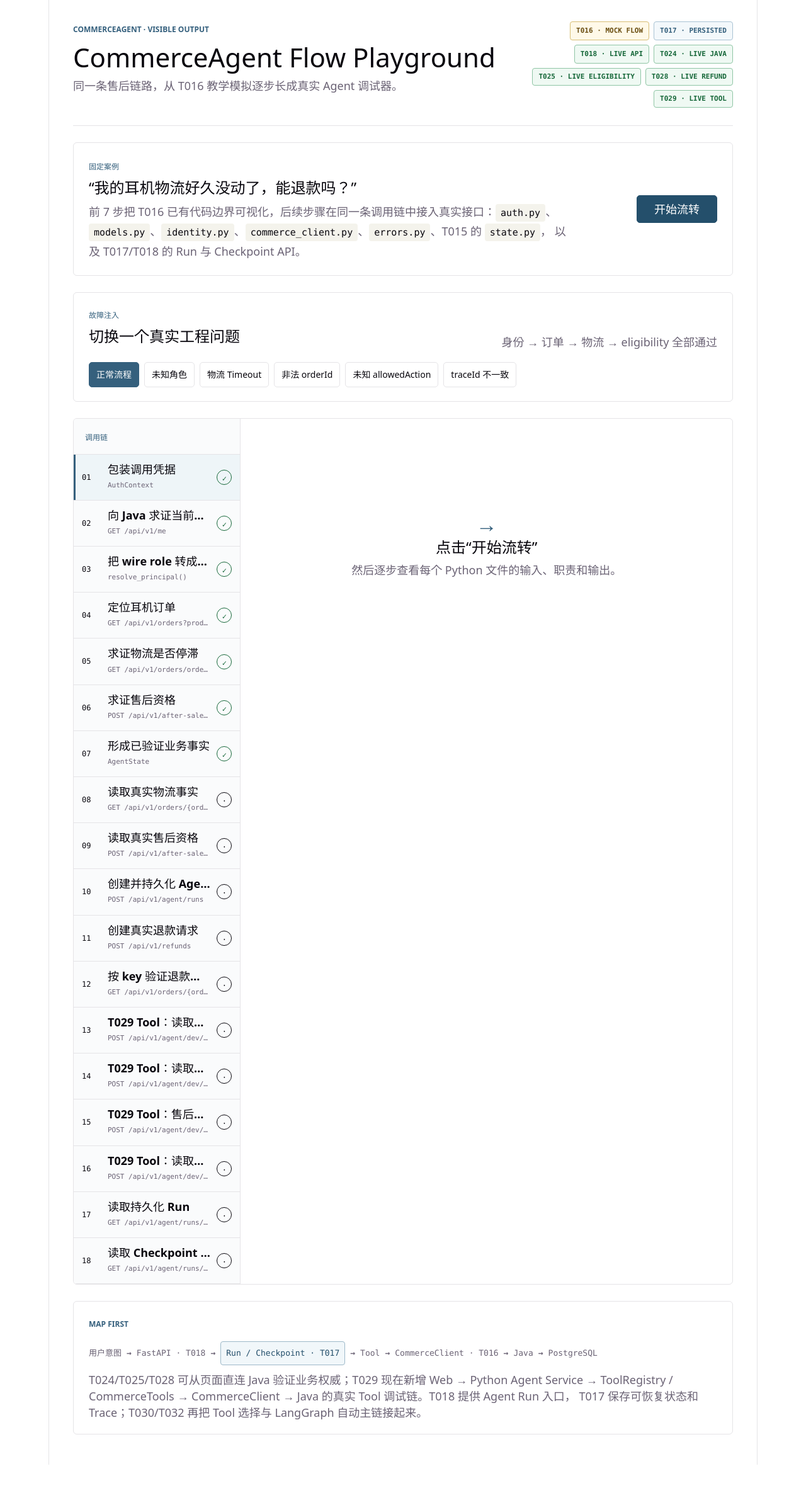
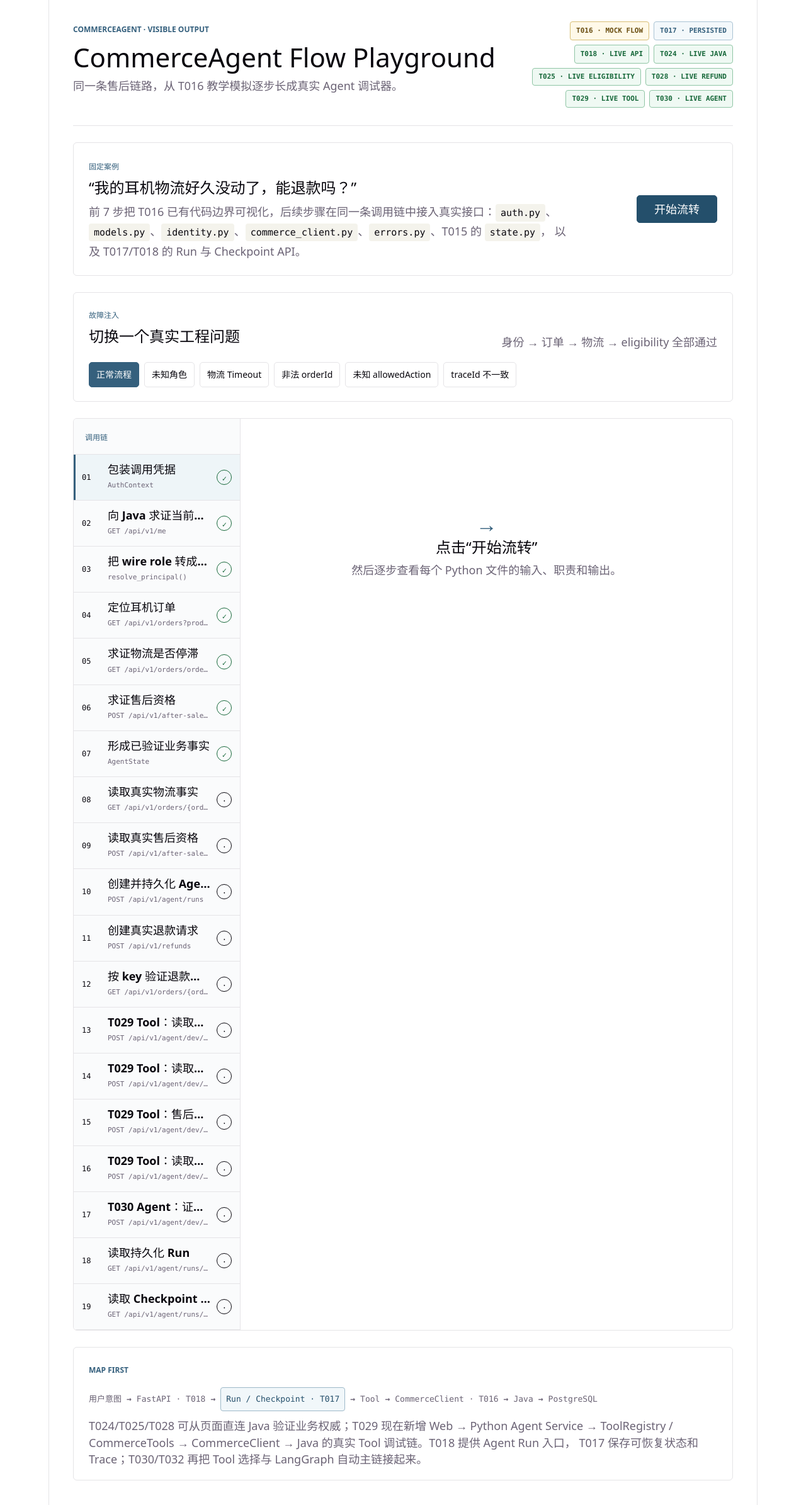
Before and after one commit to seventeen17-source/CommerceAgent, a React (Vite) app in the folder web/: page / in a window 1280 px wide. Shown: the top 2390 px of the page at 63% size. Before the commit the page ends 2326 px from the top, so only its background shows below. Built offline with nearby package versions, Linux system fonts and the light colour scheme.

Commit message:
feat(t030): expose live Agent flow in playground

```diff
--- a/web/src/features/validation/T016FlowPlayground.tsx
+++ b/web/src/features/validation/T016FlowPlayground.tsx
@@ -19,6 +19,7 @@ type LiveStepId =
   | 'tool-get-logistics'
   | 'tool-check-eligibility'
   | 'tool-after-sales'
+  | 't030-live-agent'
   | 'read-run'
   | 'read-events'
 
@@ -54,6 +55,7 @@ const COMMERCE_API = '/commerce/orders'
 const ELIGIBILITY_API = '/commerce/after-sales/eligibility'
 const REFUND_API = '/commerce/refunds'
 const TOOL_DEBUG_API = '/agent/dev/tools/execute'
+const T030_DEBUG_API = '/agent/dev/t030/run'
 
 const scenarios: Scenario[] = [
   { id: 'normal', label: '正常流程', summary: '身份 → 订单 → 物流 → eligibility 全部通过' },
@@ -376,6 +378,18 @@ function buildLiveSteps(completed: CompletedLiveSteps, failedStep: LiveStepId |
       status: statusFor('tool-after-sales'),
     },
     {
+      id: 't030-live-agent',
+      live: 't030-live-agent',
+      title: 'T030 Agent：证据驱动资格链',
+      file: 'app/api/dev_t030.py + app/agent/*',
+      action: 'POST /api/v1/agent/dev/t030/run',
+      input: 'Bearer token + 用户自然语言',
+      work: '真实 LLM 先理解用户请求；订单线索必须经过 Java ownership 校验；模型只能在受限 evidence capability 中建议下一步，Guard 审核后执行真实物流 Tool；拿到 LOGISTICS 后重新判断，最后交给 Java EligibilityService 做确定性资格结论。',
+      output: 'understood / orderResolution / rounds[] / evidence[] / eligibility / toolHistory[]',
+      status: statusFor('t030-live-agent'),
+      note: '这是 T030 的 dev/live 验收 harness：真实 LLM + 真实 Tool + 真实 Java；正式 LangGraph 节点装配仍由 T032 完成。',
+    },
+    {
       id: 'read-run',
       live: 'read-run',
       title: '读取持久化 Run',
@@ -422,6 +436,7 @@ export function T016FlowPlayground() {
     'tool-get-logistics': false,
     'tool-check-eligibility': false,
     'tool-after-sales': false,
+    't030-live-agent': false,
     'read-run': false,
     'read-events': false,
   })
@@ -473,7 +488,7 @@ export function T016FlowPlayground() {
       setResult({ kind: 'error', step, status: null, detail: '请先填写 Idempotency-Key。' })
       return
     }
-    if (step === 'create-run' && !message.trim()) {
+    if ((step === 'create-run' || step === 't030-live-agent') && !message.trim()) {
       setResult({ kind: 'error', step, status: null, detail: '请先填写用户请求。' })
       return
     }
@@ -486,6 +501,7 @@ export function T016FlowPlayground() {
       step !== 'tool-get-logistics' &&
       step !== 'tool-check-eligibility' &&
       step !== 'tool-after-sales' &&
+      step !== 't030-live-agent' &&
       !runId.trim()
     ) {
       setResult({
@@ -513,6 +529,8 @@ export function T016FlowPlayground() {
                     step === 'tool-check-eligibility' ||
                     step === 'tool-after-sales'
                   ? TOOL_DEBUG_API
+                : step === 't030-live-agent'
+                  ? T030_DEBUG_API
                 : step === 'read-run'
                   ? `${AGENT_API}/${runId.trim()}`
                   : `${AGENT_API}/${runId.trim()}/events`
@@ -555,6 +573,8 @@ export function T016FlowPlayground() {
                   idempotencyKey: idempotencyKey.trim(),
                 }),
               }
+          : step === 't030-live-agent'
+            ? { method: 'POST', body: JSON.stringify({ userRequest: message.trim() }) }
           : step === 'create-refund'
             ? {
                 method: 'POST',
@@ -653,6 +673,16 @@ export function T016FlowPlayground() {
             }}
           >
             T029 · LIVE TOOL
+          </button>
+          <button
+            type="button"
+            className="capability-badge live"
+            onClick={() => {
+              setStarted(true)
+              setOpenStep('t030-live-agent')
+            }}
+          >
+            T030 · LIVE AGENT
           </button>
         </div>
       </header>
```
